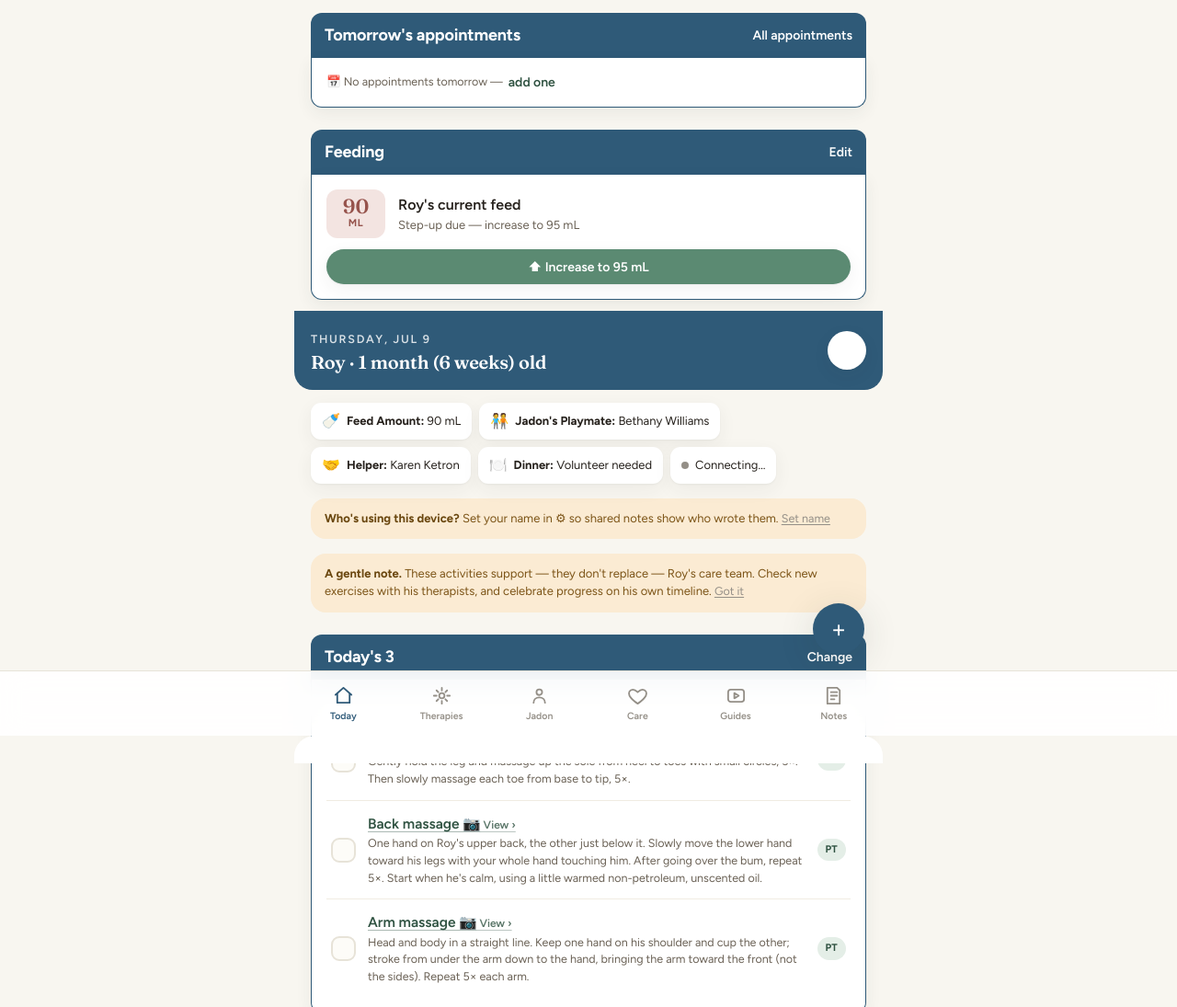
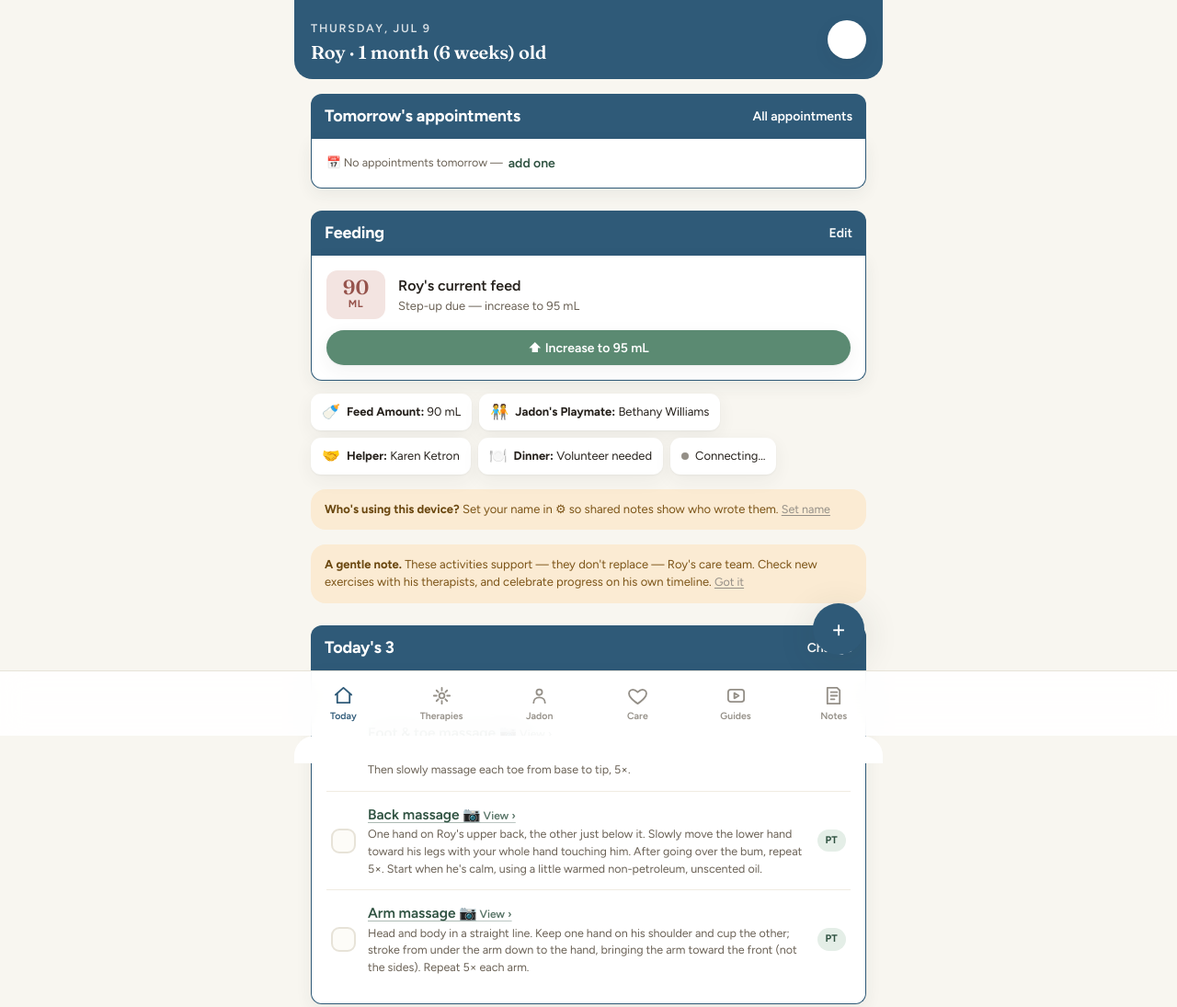
Before and after one commit to johndwilliams96/roy-journey, a plain HTML site: page index.html in a window 1280 px wide. Shown: the top 1095 px of the page at 92% size. Drawn offline with nearby package versions, Linux system fonts and the light colour scheme; no server answers.

Commit message:
Fix Today page order: keep header banner first, appointments block right below it

```diff
--- a/index.html
+++ b/index.html
@@ -751,12 +751,12 @@ function vToday(){
   const helperBrief=`<b>Helper:</b> ${helperItem?esc(helperItem.person||"Volunteer needed"):"No one scheduled"}`;
   const dinnerItem=mealDay?mealDay.items.find(it=>it.type==="meal"):null;
   const dinnerBrief=dinnerItem?`<b>Dinner:</b> ${esc(dinnerItem.person||"Volunteer needed")}${dinnerItem.detail?" — "+esc(dinnerItem.detail):""}`:`<b>Dinner:</b> Not yet scheduled`;
-  return `<div class="view" style="padding-top:env(safe-area-inset-top)">
-    <div class="sec" style="margin-top:14px"><h2>${apptSectionTitle}</h2><span class="link-btn" data-go="care" data-tab="appts">All appointments</span></div>
+  return `${header(todayFull,esc(name)+(ageMY?" · "+ageMY:""),`<button class="top-btn" data-settings aria-label="Settings">⚙</button>`)}
+  <div class="view" style="padding-bottom:0">
+    <div class="sec" style="margin-top:16px"><h2>${apptSectionTitle}</h2><span class="link-btn" data-go="care" data-tab="appts">All appointments</span></div>
     ${apptCard}
     ${feedingCard()}
   </div>
-  ${header(todayFull,esc(name)+(ageMY?" · "+ageMY:""),`<button class="top-btn" data-settings aria-label="Settings">⚙</button>`)}
   <div class="view">
     <div class="brief-grid">
       <div class="brief-item"><span>🍼</span><span>${feedBrief}</span></div>
```
